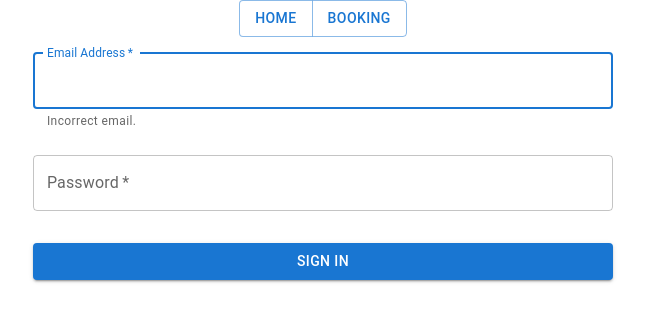
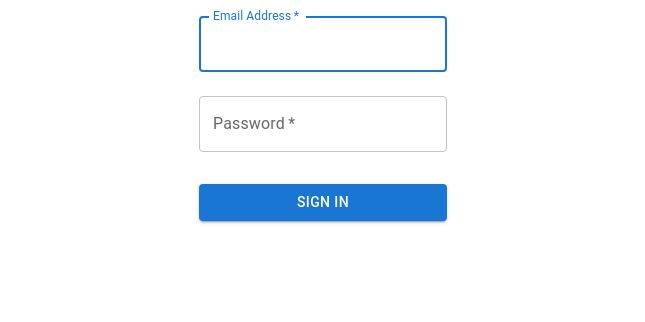
Before and after one commit to mmbb2/task1, a React (Create React App) app: page /login in a window 1280 px wide. Shown: the top 322 px of the page, without its empty margins (317-962 px from the left). Built offline with nearby package versions, Linux system fonts and the light colour scheme.

Commit message:
react-final-form, yup, jwt

```diff
--- a/package.json
+++ b/package.json
@@ -11,11 +11,13 @@
     "@testing-library/react": "^9.5.0",
     "@testing-library/user-event": "^7.2.1",
     "axios": "^0.26.0",
+    "final-form": "^4.20.6",
     "md5": "^2.3.0",
     "nodemon": "^2.0.15",
     "normalize.css": "^8.0.1",
     "react": "^17.0.2",
     "react-dom": "^17.0.2",
+    "react-final-form": "^6.5.9",
     "react-redux": "^7.2.6",
     "react-router-dom": "^6.2.1",
     "react-scripts": "5.0.0",
@@ -23,7 +25,8 @@
     "use-timer": "^2.0.1",
     "uuid": "^8.3.2",
     "uuid4": "^2.0.2",
-    "validator": "^13.7.0"
+    "validator": "^13.7.0",
+    "yup": "^0.32.11"
   },
   "scripts": {
     "start": "react-scripts start",
--- /dev/null
+++ b/src/ValidationSchemas/LoginFormSchema.js
@@ -0,0 +1,13 @@
+import * as yup from "yup"
+
+export const LoginFormSchema = yup.object().shape({
+    email: yup
+        .string()
+        .email()
+        .required(),
+    password: yup
+        .string()
+        .min(6)
+        .matches(/^[a-zA-Z0-9]+$/ && /(?:[^`!@#$%^&*\-_=+'\/.,]*[`!@#$%^&*\-_=+'\/.,]){2}/, 'Only alphabet numbers and 2 special symbol on your choice')
+        .required()
+    })
--- a/src/app/store.js
+++ b/src/app/store.js
@@ -13,6 +13,7 @@ import {
 import storage from 'redux-persist/lib/storage'
 import {combineReducers} from "redux";
 import squaresSlice from '../features/squares/squaresSlice';
+import userSlice from '../features/squares/userSlice';
 
 const persistConfig = {
   key: 'root',
@@ -20,7 +21,10 @@ const persistConfig = {
   storage,
 }
 
-const rootReducer = combineReducers({squares: squaresSlice})
+const rootReducer = combineReducers({
+    squares: squaresSlice,
+    user: userSlice,
+  })
 
 const persistedReducer = persistReducer(persistConfig, rootReducer)
 
--- a/src/components/GetTokenTestButton.jsx
+++ b/src/components/GetTokenTestButton.jsx
@@ -2,19 +2,32 @@ import React from 'react'
 import axios from 'axios';
 import { useNavigate } from 'react-router-dom';
 import { Button } from '@mui/material';
+import { useSelector, useDispatch } from 'react-redux'
+import { setToken } from '../features/squares/userSlice';
 
 export default function GetTokenTestButton() {
 
     let navigate = useNavigate();
-
-     function getButton(){
-     axios.get('http://localhost:3001/users', { withCredentials: true }).then(res=>{
-        console.log(res.data.token)
-     })
-     .catch(()=>{
-        localStorage.removeItem('token')
-        navigate('/login', { replace: true })
-     })
+    const token = useSelector((state) => state.user.token)
+    const dispatch = useDispatch()
+    function getButton(){
+      axios.get('http://localhost:3001/users', { withCredentials: true, headers: {Authorization: `Bearer ${token}`}})
+      .catch((err)=>{
+        if(err.toJSON().status === 401){
+          axios.post('http://localhost:3001/users/refresh', { withCredentials: true})
+          .then(res=>{
+            dispatch(setToken(res.headers.authorization))
+            axios.get('http://localhost:3001/users', { withCredentials: true, headers: {Authorization: `Bearer ${token}`}})
+          })
+          .catch((err)=>{
+            if(err.toJSON().status === 403){
+              dispatch(setToken(''))
+              axios.post('http://localhost:3001/users/logout', { withCredentials: true})
+              navigate('/login', { replace: true });
+            }
+          })
+        }
+      })
     }
 
   return (
--- /dev/null
+++ b/src/components/LoginForm.jsx
@@ -0,0 +1,119 @@
+import React, {useState} from 'react'
+import { Form, Field } from 'react-final-form'
+import {TextField, Button } from '@mui/material';
+import axios from 'axios';
+import { useNavigate } from 'react-router-dom';
+import { setIn } from "final-form";
+import { LoginFormSchema } from '../ValidationSchemas/LoginFormSchema';
+import { useSelector, useDispatch } from 'react-redux'
+import { setToken } from '../features/squares/userSlice';
+
+export default function LoginForm() {
+
+    const dispatch = useDispatch()
+
+    axios.defaults.withCredentials = true;
+
+    let navigate = useNavigate();
+    const [email, setEmail] = useState('');
+    const [password, setPassword] = useState('');
+
+
+    const validate = (schema) => async (values) => {
+        if (typeof schema === 'function') {
+            schema = schema();
+        }
+        try {
+            await schema.validate(values, { abortEarly: false });
+        } catch (err) {
+            const errors = err.inner.reduce((formError, innerError) => {
+                return setIn(formError, innerError.path, innerError.message);
+            }, {});
+
+            return errors;
+        }
+    };
+
+    function onSubmit(e){
+        const {email, password} = e
+            axios.post('http://localhost:3001/users/auth', {
+                email, password
+            })
+            .then((res)=>{
+
+               dispatch(setToken(res.headers.authorization))
+            //   localStorage.setItem('token', res.headers.authorization)
+                navigate('/', { replace: true })
+
+            })
+            .catch(err=>{alert(err.response.data.message)})
+    }
+
+  return (
+    <div>
+
+        <Form
+            onSubmit={onSubmit}
+            validate={validate(LoginFormSchema)}
+            render={({ handleSubmit }) => (
+                <form onSubmit={handleSubmit}>
+                    <Field
+                        name="email"
+                        render={({ input, meta }) => (
+                            <div>
+                            <TextField
+                                fullWidth
+                                margin="normal"
+                                required
+                                label="Email Address"
+                                autoComplete="email"
+                                autoFocus
+                                error={Boolean(meta.touched && meta.error)}
+                                helperText={meta.touched && meta.error && <span>{meta.error}</span>}
+                                value={email}
+                                type="email"
+                                {...input}
+                            />
+
+                            </div>
+                        )}
+                    />
+
+                    <Field
+                        name="password"
+                        render={({ input, meta }) => (
+                            <div>
+                            <TextField
+                                fullWidth
+                                margin="normal"
+                                required
+                                label="Password"
+                                type="password"
+                                value={password}
+                                error={Boolean(meta.touched && meta.error)}
+                                helperText={meta.touched && meta.error && <span>{meta.error}</span>}
+                                {...input}
+                            />
+                            </div>
+                        )}
+                    />
+
+                    <Button
+                        type='submit'
+                        fullWidth
+                        variant="contained"
+                        sx={{ mt: 3, mb: 2 }}
+                      //  onClick={loginHandler}
+                        >
+                        Sign In
+                    </Button>
+                </form>
+            )
+        }/>
+
+
+
+
+    </div>
+  )
+}
--- a/src/components/ProtectedRoute.jsx
+++ b/src/components/ProtectedRoute.jsx
@@ -1,6 +1,7 @@
 import React from 'react'
 import { Navigate } from 'react-router-dom'
 import axios from 'axios';
+import { useSelector, useDispatch } from 'react-redux'
 
 
 export default function ProtectedRoute({component}) {
@@ -9,11 +10,14 @@ export default function ProtectedRoute({component}) {
     //     return !!localStorage.getItem('token')
     // }
 
+    const token = useSelector((state) => state.user.token)
+
     function isAuth(){
-      return !!localStorage.getItem('token')
+      console.log(token)
+      return !!token
     }
 
   return (
-    isAuth() === true ? component : <Navigate to="/login" replace />
+    !!token ? component : <Navigate to="/login" replace />
   )
 }
--- a/src/features/squares/squaresSlice.js
+++ b/src/features/squares/squaresSlice.js
@@ -4,7 +4,6 @@ import { v4 as uuid4 } from 'uuid';
 
 const initialState = {
   value: [],
-  status: 'idle',
 };
 
 export const squaresSlice = createSlice({
--- /dev/null
+++ b/src/features/squares/userSlice.js
@@ -0,0 +1,21 @@
+import {createSlice } from '@reduxjs/toolkit';
+
+
+const initialState = {
+  token: '',
+};
+
+export const userSlice = createSlice({
+    name: 'user',
+    initialState,
+    reducers: {
+      setToken: (state, action) => {
+        state.token = action.payload
+      }
+    }
+  })
+
+  // Action creators are generated for each case reducer function
+  export const { setToken} = userSlice.actions
+
+  export default userSlice.reducer
--- a/src/pages/Login.jsx
+++ b/src/pages/Login.jsx
@@ -1,43 +1,12 @@
 import React, {useState} from 'react'
 import { Container, TextField, Button, Box } from '@mui/material';
 import { Link } from 'react-router-dom';
-import md5 from 'md5';
-import { useNavigate } from 'react-router-dom';
+import LoginForm from '../components/LoginForm';
+
 import NavPanel from '../components/NavPanel';
-import axios from 'axios';
-import validator from 'validator';
 
 export default function Login() {
 
-    axios.defaults.withCredentials = true;
-
-    let navigate = useNavigate();
-    const [email, setEmail] = useState('');
-    const [password, setPassword] = useState('');
-
-
-
-    function vaidateForm(){
-        if(email && password && validator.isEmail(email)){
-            return true
-        } else{
-
-        }
-
-    }
-
-    function loginHandler(){
-         axios.post('http://localhost:3001/users/auth', {
-            email, password
-        })
-        .then((res)=>{
-            console.log(res.data)
-            localStorage.setItem('token', md5(res.data.token))
-            navigate('/', { replace: true })
-
-        })
-        .catch(err=>{alert(err.response.data.message)})
-    }
 
   return (
     <Container sx={{
@@ -46,44 +15,10 @@ export default function Login() {
         alignItems: 'center'
     }}>
 
+    <Box sx={{ maxWidth: 'md' }}>
+        <LoginForm>
 
-    <NavPanel/>
-    <Box sx={{ maxWidth: 'md' }}>
-        <TextField
-            fullWidth
-            margin="normal"
-            required
-            label="Email Address"
-            autoComplete="email"
-            autoFocus
-            error={false}
-            helperText="Incorrect email."
-            value={email}
-            type="email"
-            onChange={(e)=>{
-                setEmail(e.target.value)
-            }}
-        />
-        <TextField
-            fullWidth
-            margin="normal"
-            required
-            label="Password"
-            type="password"
-            value={password}
-            error={false}
-            onChange={(e)=>{setPassword(e.target.value)}}
-        />
-            <Button
-                type='submit'
-                fullWidth
-                variant="contained"
-                sx={{ mt: 3, mb: 2 }}
-                onClick={loginHandler}
-                >
-                Sign In
-            </Button>
-
+        </LoginForm>
     </Box>
 
     </Container>
```
Also changed, not shown: src/components/NavPanel.jsx (+6 -3 lines), 1 other file (tests, documents, lock files or other folders).
